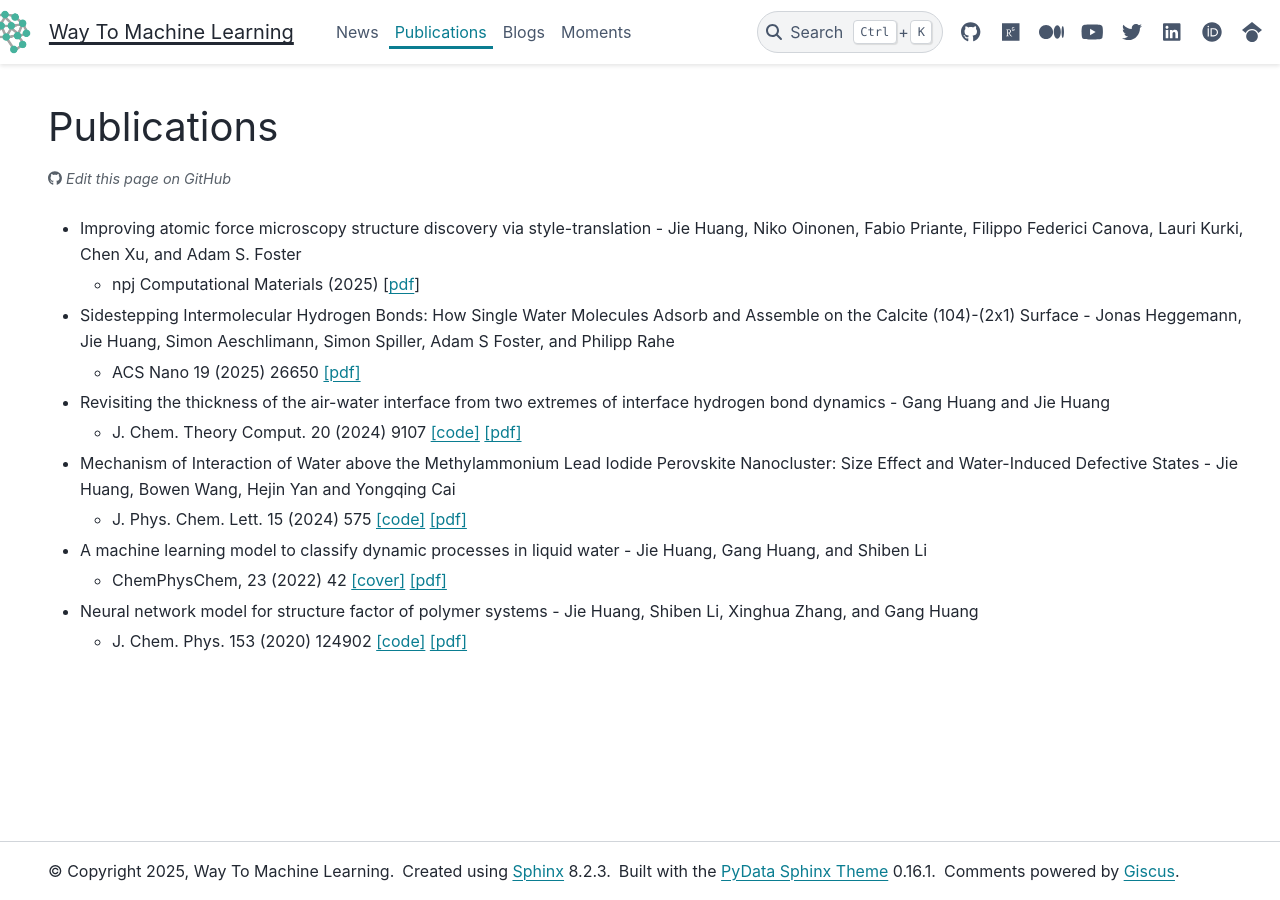
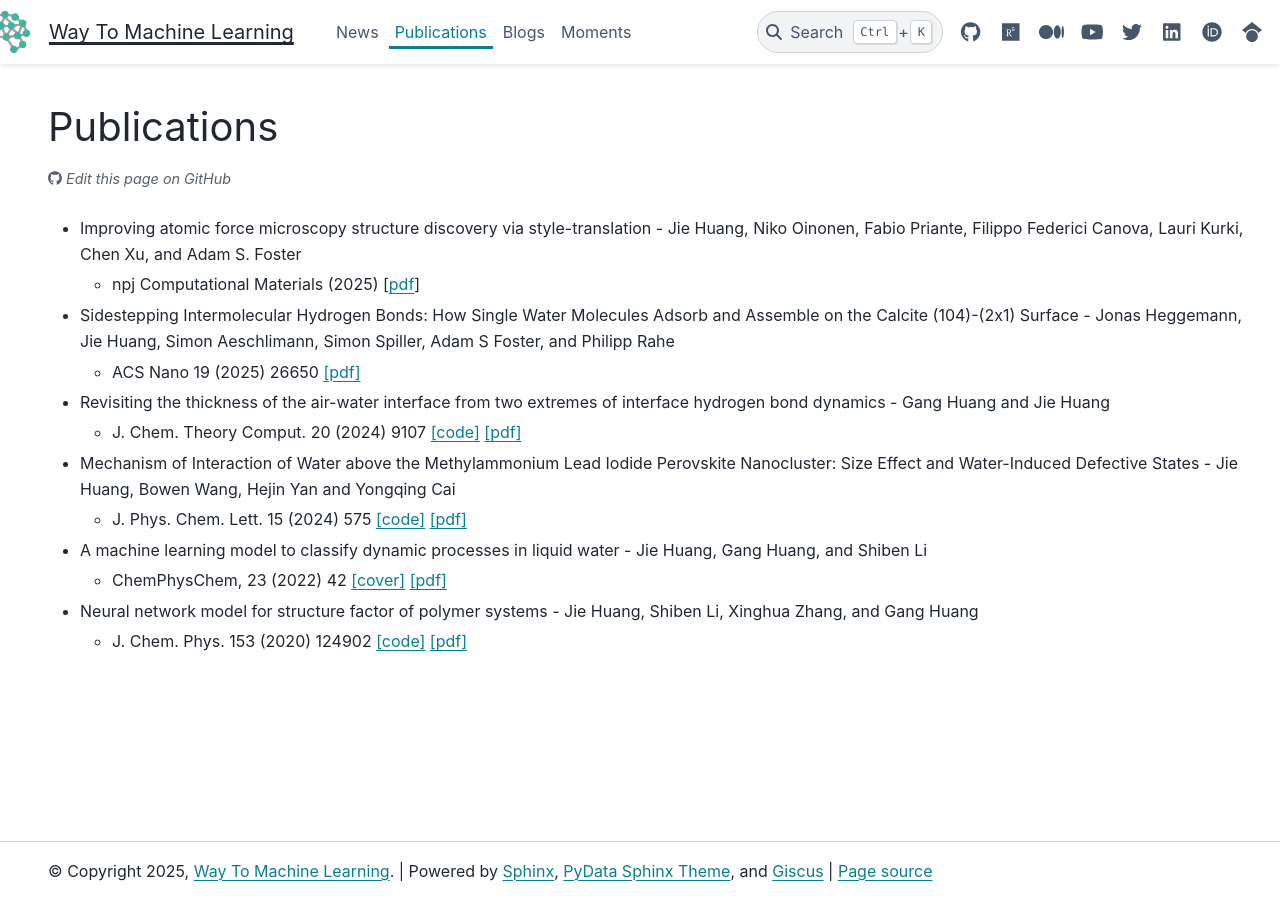
Before and after one commit to way2ml/way2ml.github.io, a Sphinx documentation site: the page built from doc/publications.md, in a window 1280 px wide. Built offline with Sphinx 7.4.7 and the PyData theme 0.15.4, drawn with Linux system fonts in a browser that asks for light colours; pages that are not in the unit, such as notebooks, are missing from menus.

Commit message:
update footer

```diff
--- a/doc/_templates/page.html
+++ b/doc/_templates/page.html
@@ -53,40 +53,13 @@
 {% block footer %}
 <footer class="bd-footer">
 <div class="bd-footer__inner bd-page-width">
-
-    <div class="footer-items__start">
-
-        <div class="footer-item">
-  <p class="copyright">
-    © Copyright 2025, Way To Machine Learning.
-    <br/>
-  </p>
-</div>
-
-        <div class="footer-item">
-  <p class="sphinx-version">
-    Created using <a href="https://www.sphinx-doc.org/">Sphinx</a> 8.2.3.
-    <br/>
-  </p>
-</div>
-
-    </div>
-
-    <div class="footer-items__end">
-
-        <div class="footer-item">
-<p class="theme-version">
-  Built with the <a href="https://pydata-sphinx-theme.readthedocs.io/en/stable/index.html">PyData Sphinx Theme</a> 0.16.1.
-</p></div>
-
-        <div class="footer-item">
-  <p>
-    Comments powered by <a href="https://giscus.app" target="_blank" rel="noopener">Giscus</a>.
-  </p>
-</div>
-
-    </div>
-
+  <div class="footer-item" style="width: 100%; text-align: center;">
+    <p>
+      © Copyright 2025, <a href="https://way2ml.github.io/">Way To Machine Learning</a>. |
+      Powered by <a href="https://www.sphinx-doc.org/">Sphinx</a>, <a href="https://pydata-sphinx-theme.readthedocs.io/en/stable/index.html">PyData Sphinx Theme</a>, and <a href="https://giscus.app" target="_blank" rel="noopener">Giscus</a>{% if sourcename %} |
+      <a href="{{ pathto('_sources/' + sourcename, true) }}" rel="nofollow">Page source</a>{% endif %}
+    </p>
+  </div>
 </div>
 </footer>
 {% endblock %}
--- a/doc/conf.py
+++ b/doc/conf.py
@@ -109,7 +109,7 @@ html_context = {
     "github_version": "main",        # branch name
     "doc_path": "doc",               # path to your docs root in the repo
 }
-html_show_sourcelink = False # It's useless after we have edit on github
+html_show_sourcelink = True  # Enable "Page source" link in footer
 html_theme_options = {
     "logo": {
         "image_light": "logo.png",  # shown in light mode
```
